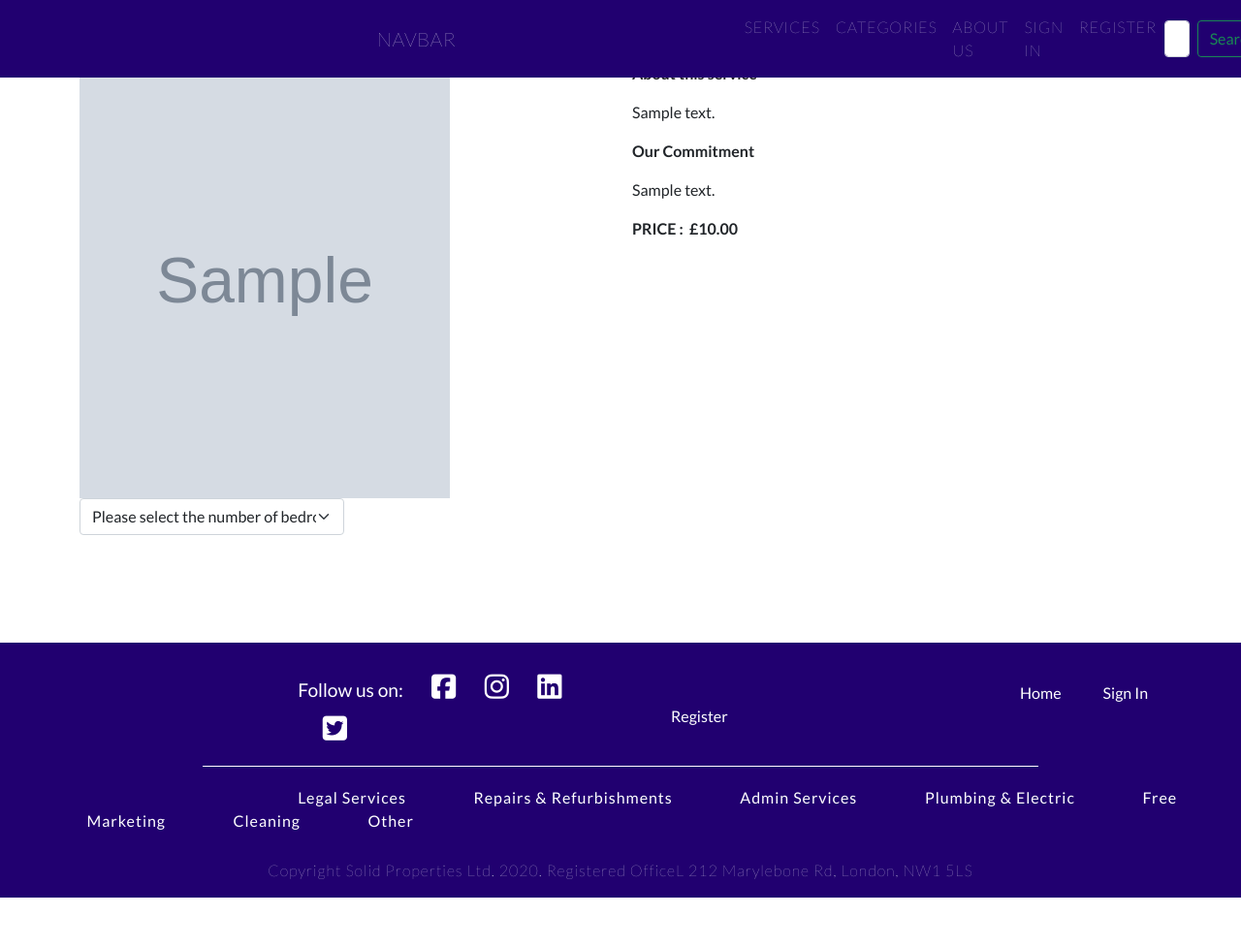
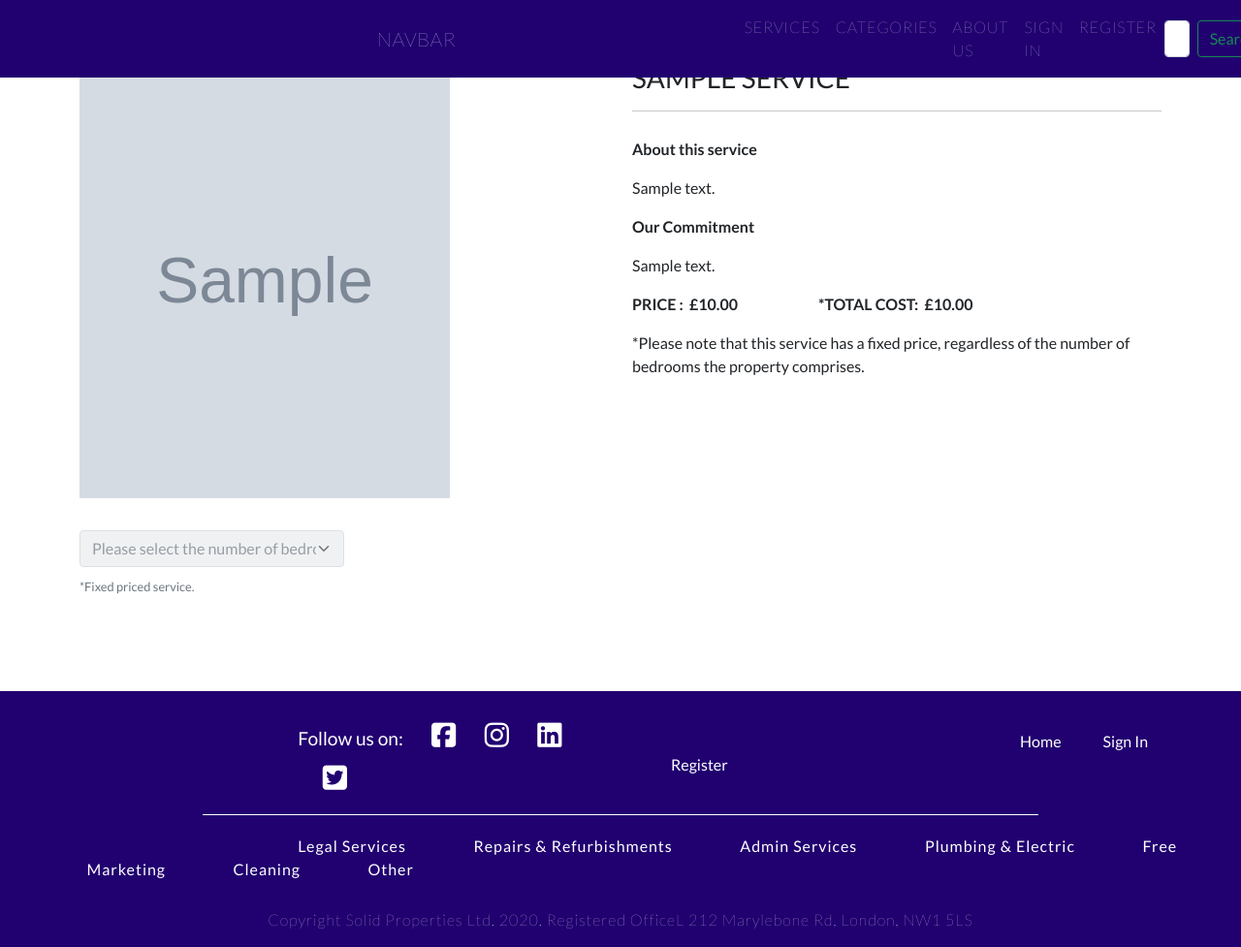
Before and after one commit to Astig-1982/Solid-Properties-Project, a Django app: page /services/detailed_service/1 in a window 1280 px wide. Shown: the whole page at 97% size. Before the commit the page ends 926 px from the top, so only its background shows below. Run offline with Django 3.2, Linux system fonts and the light colour scheme; tables that the repository leaves empty hold one stand-in row (values such as "Sample post"); grey boxes marked "Sample" are stand-in pictures; some libraries are stand-ins or nearby versions.

Commit message:
Added text for the selection of the property

```diff
--- a/services/templates/services/detailed_service.html
+++ b/services/templates/services/detailed_service.html
@@ -7,8 +7,40 @@
     <div class="row">
         <div class="col-12 col-md-6">
             <img class="service-image" src="{{ service.category.image.url }}" alt="{{ service.name }}">
+            <div class="property-container">
+                {% if service.price_variation %}
+                    <select class="select-property form-select w-50" aria-label="Default select example">
+                {% else %}
+                    <select class="select-property form-select w-50" aria-label="Default select example" disabled>
+                {% endif %}
+                        {% if request.user.is_authenticated %}
+                            <option selected>Please select a property</option>
+                            {% for property in properties %}
+                            <option value="{{ property.no_of_bedrooms }}"><span class="no-of-bedrooms">{{ property.no_of_bedrooms }} Bedroomed {{ property.street_address }}</span></option>
+                            {% endfor %}
+                        {% else %}
+                            <option selected>Please select the number of bedrooms</option>
+                            <option value="1"><span class="no-of-bedrooms">1 Bedroom</span></option>
+                            <option value="2"><span class="no-of-bedrooms">2 Bedrooms</span></option>
+                            <option value="3"><span class="no-of-bedrooms">3 Bedrooms</span></option>
+                            <option value="4"><span class="no-of-bedrooms">4 Bedrooms</span></option>
+                            <option value="5"><span class="no-of-bedrooms">5 Bedrooms</span></option>
+                        {% endif %}
+                </select>
+                {% if service.price_variation %}
+                    {% if request.user.is_authenticated %}
+                        <p class="property-select-text">*Please select from above the property for which the total cost of this service to be calculated for.</p>
+                    {% else %}
+                        <p class="property-select-text">*Please select from above the number of bedrooms for which the total cost of this service to be calculated for.</p>
+                    {% endif %}
+                {% else %}
+                    <p class="property-select-text text-secondary">*Fixed priced service.</p>
+                {% endif %}
+            </div>
         </div>
         <div class="col-12 col-md-6">
+            <h3 class="text-uppercase">{{ service.name }}</h3>
+            <hr class="horizontal-separator">
             <p class="short-description"><strong>About this service</strong></p>
             <p>{{ service.short_description }}</p>
             <p class="description"><strong>Our Commitment</strong></p>
@@ -16,36 +48,20 @@
             <p><strong>PRICE  {% if service.price_variation %} (per bedroom) {% endif %}: <span class="price">£<span class="service-price">{{ service.price }}</span></span></strong>
                 {% if service.price_variation %}
                     <strong class="total-bedrooms">*TOTAL COST: <span class="total-price price"></span></strong>
+                {% else %}
+                    <strong class="total-bedrooms">*TOTAL COST: <span class="price">£{{ service.price }}</span></strong>
                 {% endif %}
             </p>
             {% if service.price_variation %}
                 <p>*Please note that the price is for 1 bedroom. Please select the property for which you would like to purchase it to see the total cost for this service.</p>
+            {% else %}
+                <p>*Please note that this service has a fixed price, regardless of the number of bedrooms the property comprises.</p>
             {% endif %}
         </div>
     </div>
 </div>
 
-<div class="container property-container">
-    <div class="row">
-        <div class="col-12 col-md-6">
-            <select id="select-property" class="form-select w-50" aria-label="Default select example">
-                    {% if request.user.is_authenticated %}
-                        <option selected>Please select a property</option>
-                        {% for property in properties %}
-                        <option value="{{ property.no_of_bedrooms }}"><span class="no-of-bedrooms">{{ property.no_of_bedrooms }} Bedroomed {{ property.street_address }}</span></option>
-                        {% endfor %}
-                    {% else %}
-                        <option selected>Please select the number of bedrooms</option>
-                        <option value="1"><span class="no-of-bedrooms">1 Bedroom</span></option>
-                        <option value="2"><span class="no-of-bedrooms">2 Bedrooms</span></option>
-                        <option value="3"><span class="no-of-bedrooms">3 Bedrooms</span></option>
-                        <option value="4"><span class="no-of-bedrooms">4 Bedrooms</span></option>
-                        <option value="5"><span class="no-of-bedrooms">5 Bedrooms</span></option>
-                    {% endif %}
-                </select>
-        </div>
-    </div>
-</div>
+
 
 
 {% block postloadjs %}
@@ -53,8 +69,8 @@
 <script type="text/javascript">
 $(document).ready(function(){
     $('.navbar').css('background-color', 'rgb(33,0,112)')
-    $('.property-container').addClass('detailed-service-bottom')
-    $('#select-property').change(function(){
+    $('.services-container').addClass('detailed-service-bottom')
+    $('.select-property').change(function(){
         let bedrooms = $(this).val();
         let servicePrice = $('.service-price').html()
         let servicePriceInt = parseInt(servicePrice)
--- a/static/css/base.css
+++ b/static/css/base.css
@@ -221,6 +221,14 @@ body {
 
 /* --------------------------------------------------- detailed page starts here -------------------------------------------------- */
 
+.services-container {
+    min-height:
+}
+
+.horizontal-separator {
+    margin-bottom: 5%;
+}
+
 .service-image {
     width: 70%;
     height: 450px;
@@ -235,11 +243,17 @@ body {
 }
 
 .property-container {
-    margin-top: 0
+    margin-top: 6%;
 }
 
 .detailed-service-bottom {
-    margin-bottom: 8.69%;
+    margin-bottom: 6.45%;
+}
+
+.property-select-text {
+    margin-top: 2%;
+    width: 70%;
+    font-size: 80%;
 }
 
 /* --------------------------------------------------- add property page starts here -------------------------------------------------- */
```
